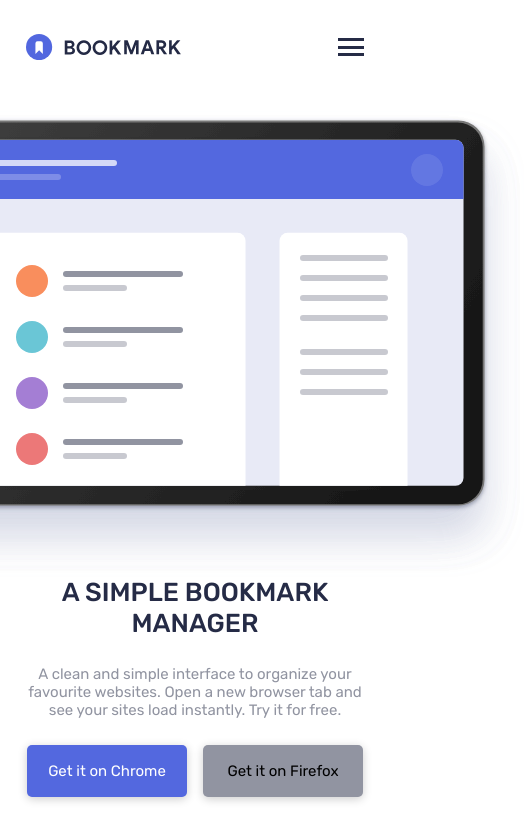
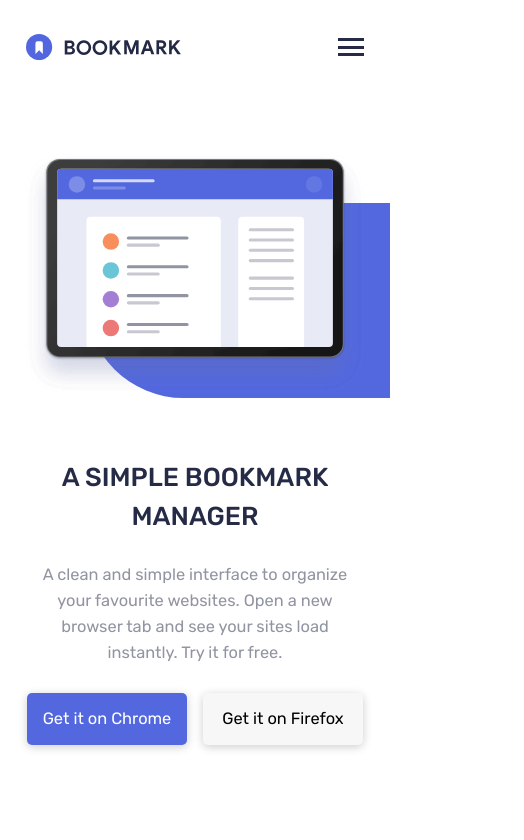
Before and after one commit to dev-maxmo/bookmark-landing-page-master, a website: page src/public/index.html in a window 390 px wide. Shown: the whole page, 524 px wide, since content can reach past the window. Drawn offline with Linux system fonts and the light colour scheme.

Commit message:
Finished hero section for mobile screen

```diff
--- a/src/public/index.html
+++ b/src/public/index.html
@@ -56,9 +56,11 @@
 
   </header>
 
-  <section class="hero container-pall flex flex-col flex-ai-c flex-jc-c">
+  <section class="hero container-px flex flex-col flex-ai-c flex-jc-c">
 
-    <img class="hero__image" src="/images/illustration-hero.svg" alt="Illustration">
+    <div class="hero__image">
+      <img class="hero__img" src="/images/illustration-hero.svg" alt="Illustration">
+    </div>
 
     <div class="hero__content">
       <h3>A Simple Bookmark Manager</h3>
--- a/src/public/scss/_globals.scss
+++ b/src/public/scss/_globals.scss
@@ -26,11 +26,16 @@ body {
 }
 
 // ========== Text Styles ==========
+p {
+    font-size: $font-med;
+    line-height: 1.6;
+}
+
 h1, h2, h3 {
     margin: 0;
     font-weight: 100;
     text-transform: uppercase;
-    line-height: 1.2;
+    line-height: 1.5;
 }
 
 h1 {
@@ -82,7 +87,7 @@ a:hover {
     }
 
     &-light {
-        background-color: $grayishBlue;
+        background-color: #F7F7F7;
         color: $black;
         margin-left: 8px;
     }
--- a/src/public/scss/_hero.scss
+++ b/src/public/scss/_hero.scss
@@ -1,8 +1,34 @@
 .hero {
-    height: calc(100vh - 5.875rem);
     text-align: center;
 
+    &__image {
+        position: relative;
+        margin-top: 3.75rem;
+
+        &::after {
+            content: "";
+            position: absolute;
+            bottom: 0;
+            right: -1.625rem;
+            width: 90%;
+            height: 80%;
+            background-color: $softBlue;
+            border-bottom-left-radius: 200px;
+            border-top-left-radius: 200px;
+        }
+    }
+
+    &__img {
+        position: relative;
+        z-index: 1;
+        padding: 0;
+        margin: 0;
+        width: 100%;
+        height: 100%;
+    }
+
     &__content {
+        margin-top: 3.75rem;
 
         & h3 {
             font-weight: 500;
--- a/src/public/scss/_mobileMenu.scss
+++ b/src/public/scss/_mobileMenu.scss
@@ -1,5 +1,6 @@
 .header {
     position: relative;
+    z-index: 2;
 
     &__logo-link {
         background: url("/images/logo-bookmark.svg");
--- a/src/public/scss/_variables.scss
+++ b/src/public/scss/_variables.scss
@@ -8,6 +8,6 @@ $veryDarkBlue: hsl(229, 31%, 21%);
 
 // ========== Font Sizes ==========
 $font-sm: 0.75rem;
-$font-med: .9375rem;
+$font-med: 1.025rem;
 $font-lg: 1.25rem;
 $font-xlg: 3.25rem;
```
Also changed, not shown: src/public/scss/style.css, 1 other file.
